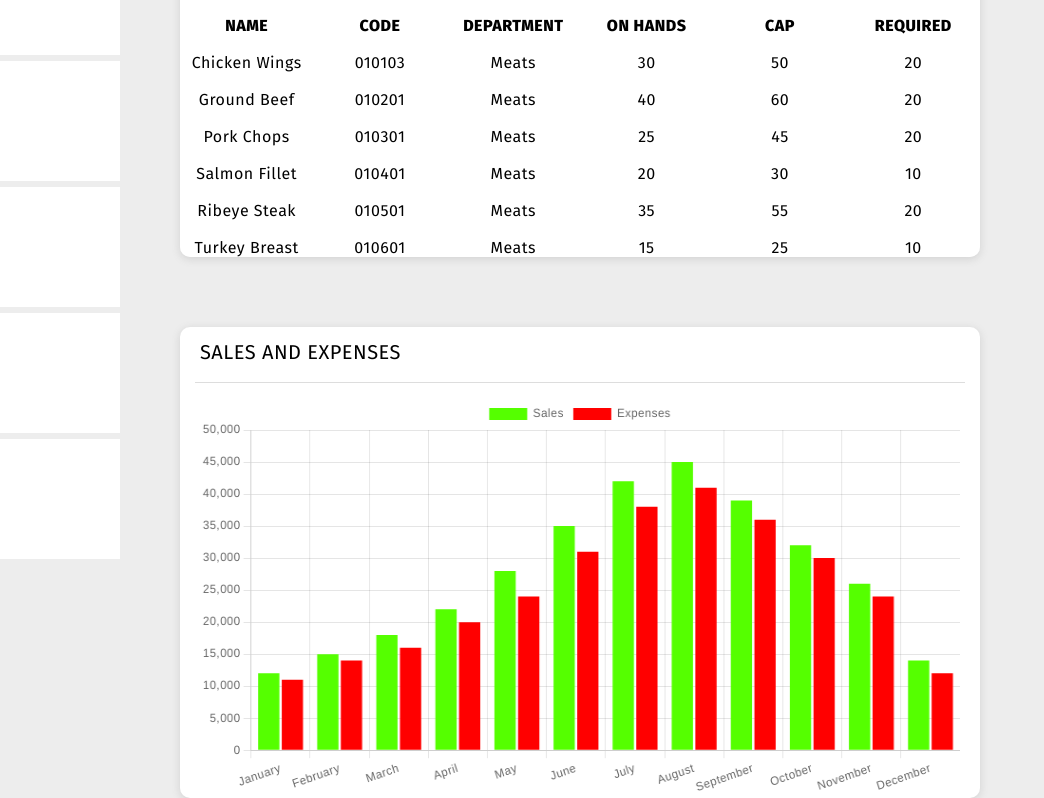
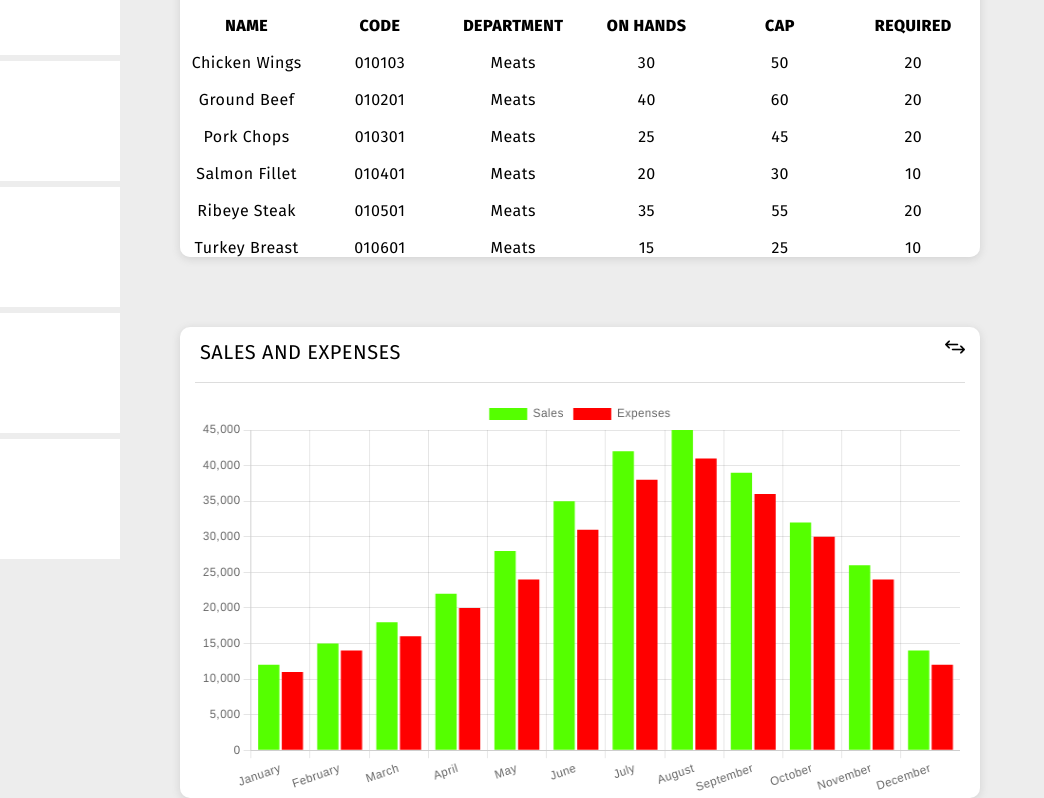
Before and after one commit to navrajkaler996/PrimeInventoryPro, a React (Vite) app in the folder client/: page / in a window 1280 px wide. Shown: the part 403-1201 px from the top of the page, without its empty margins (0-1044 px from the left). Built offline with nearby package versions, Linux system fonts and the light colour scheme.

Commit message:
made Chat.tsx dynamic

```diff
--- a/client/src/pages/Dashboard/components/Calculations.tsx
+++ b/client/src/pages/Dashboard/components/Calculations.tsx
@@ -1,4 +1,4 @@
-import {calculations} from "../../../data/calculations"
+import { calculations } from "../../../data/calculations";
 import Increase from "../../../assets/increase.png";
 import Decrease from "../../../assets/decrease.png";
 
@@ -6,27 +6,35 @@ import Sales from "../../../assets/sales.png";
 import Expenses from "../../../assets/expenses.png";
 import Profit from "../../../assets/profit.png";
 
-const Calculations:React.FC = () => {
-
+const Calculations: React.FC = () => {
   //Function to return the image for each calculations div.
   const getImage = (type: string) => {
     return type === "Sales" ? Sales : type === "Expenses" ? Expenses : Profit;
-    }
+  };
 
-    return <div className="flex" id="dashboard-calculations">
+  return (
+    <div className="flex" id="dashboard-calculations">
       {calculations?.map((item) => {
-               return <div className="flex justify-center items-center relative w-[300px] h-[130px] bg-white ml-[60px] mt-[65px] rounded-custom shadow-custom">
+        return (
+          <div className="flex justify-center items-center relative w-[280px] h-[130px] bg-white ml-[58px] mt-[65px] rounded-custom shadow-custom">
             <img src={getImage(item.type)} className="w-[80px] h-[80px]" />
             <div className="flex flex-col ml-[20px]">
               <p>{item.type}</p>
-                            <p className="flex items-center text-[20px]"> <span className="text-[35px] mr-[5px]">$</span>{item.value}</p>
+              <p className="flex items-center text-[20px]">
+                {" "}
+                <span className="text-[35px] mr-[5px]">$</span>
+                {item.value}
+              </p>
             </div>
-                        <img src={item.trend === 'Increase' ? Increase : Decrease} className="absolute top-[5px] right-[10px] w-[35px]"/>
+            <img
+              src={item.trend === "Increase" ? Increase : Decrease}
+              className="absolute top-[5px] right-[10px] w-[35px]"
+            />
           </div>
-
+        );
       })}
     </div>
-
-}
+  );
+};
 
 export default Calculations;
--- a/client/src/pages/Dashboard/components/Chart.tsx
+++ b/client/src/pages/Dashboard/components/Chart.tsx
@@ -7,20 +7,50 @@ import {
   Tooltip,
   Legend,
 } from "chart.js";
-import { chartData, chartOptions } from "../utils/chartUtils";
+
+import Switch from "../../../assets/switch.png";
+
+import {
+  chartProfitData,
+  chartSalesAndExpensesData,
+  chartOptions,
+} from "../utils/chartUtils";
+import { useState } from "react";
+import { CHART_HEADINGS } from "../../../utils/constants";
 
 ChartJS.register(BarElement, CategoryScale, LinearScale, Tooltip, Legend);
 
 export const Chart: React.FC = () => {
+  const [displayValue, setDisplayValue] = useState<string>(
+    CHART_HEADINGS.SALES_AND_EXPENSES
+  );
+
   return (
     <div id="dashboard-chart">
       <div className="w-[800px] h-auto bg-white mt-[70px] ml-[60px] rounded-custom shadow-custom">
-        <h1 className="ml-[20px] pt-[10px] text-[20px]">Sales and Expenses</h1>
+        <div className="flex justify-between items-center ">
+          <h1 className="ml-[20px] pt-[10px] text-[20px]">{displayValue}</h1>
+          <img
+            src={Switch}
+            className="w-[20px] mr-[15px] cursor-pointer transition-all ease-in-out duration-100 hover:scale-[1.5]"
+            onClick={() =>
+              setDisplayValue((prev) =>
+                prev === CHART_HEADINGS.SALES_AND_EXPENSES
+                  ? CHART_HEADINGS.PROFIT
+                  : CHART_HEADINGS.SALES_AND_EXPENSES
+              )
+            }
+          />
+        </div>
         <hr className="m-[15px] text-gray" />
         <div>
           <Bar
             style={{ padding: "0px 20px" }}
-            data={chartData}
+            data={
+              displayValue === CHART_HEADINGS.SALES_AND_EXPENSES
+                ? chartSalesAndExpensesData
+                : chartProfitData
+            }
             options={chartOptions}
           />
         </div>
--- a/client/src/pages/Dashboard/utils/chartUtils.ts
+++ b/client/src/pages/Dashboard/utils/chartUtils.ts
@@ -1,3 +1,4 @@
+//Options that are passed as props to the Bar component
 export const chartOptions = {
   responsive: true,
   maintainAspectRatio: true,
@@ -7,13 +8,12 @@ export const chartOptions = {
     },
     y: {
       stacked: false,
-      min: 0,
-      max: 50000,
     },
   },
 };
 
-export const chartData = {
+//Data for Sales and Expenses
+export const chartSalesAndExpensesData = {
   labels: [
     "January",
     "February",
@@ -53,3 +53,34 @@ export const chartData = {
     },
   ],
 };
+
+//Data for profit
+export const chartProfitData = {
+  labels: [
+    "January",
+    "February",
+    "March",
+    "April",
+    "May",
+    "June",
+    "July",
+    "August",
+    "September",
+    "October",
+    "November",
+    "December",
+  ],
+  datasets: [
+    {
+      label: "Profit",
+      data: [
+        14000, 14000, 15000, 16000, 18000, 18000, 18000, 18000, 17000, 16000,
+        11000, 9000,
+      ],
+      backgroundColor: "#55FF00",
+      borderColor: "black",
+      pointBorderColor: "#55FF00",
+      fill: true,
+    },
+  ],
+};
--- a/client/src/utils/constants.ts
+++ b/client/src/utils/constants.ts
@@ -1 +1,12 @@
-export const stockAlertKeys = ["Name", "Code", "Department", "On hands", "Cap", "Required"];
+export const stockAlertKeys = [
+  "Name",
+  "Code",
+  "Department",
+  "On hands",
+  "Cap",
+  "Required",
+];
+export const CHART_HEADINGS = {
+  SALES_AND_EXPENSES: "Sales and expenses",
+  PROFIT: "Profit",
+};
```
Also changed, not shown: client/src/assets/switch.png (added). Lines whose indentation alone changed are shown as unchanged.
